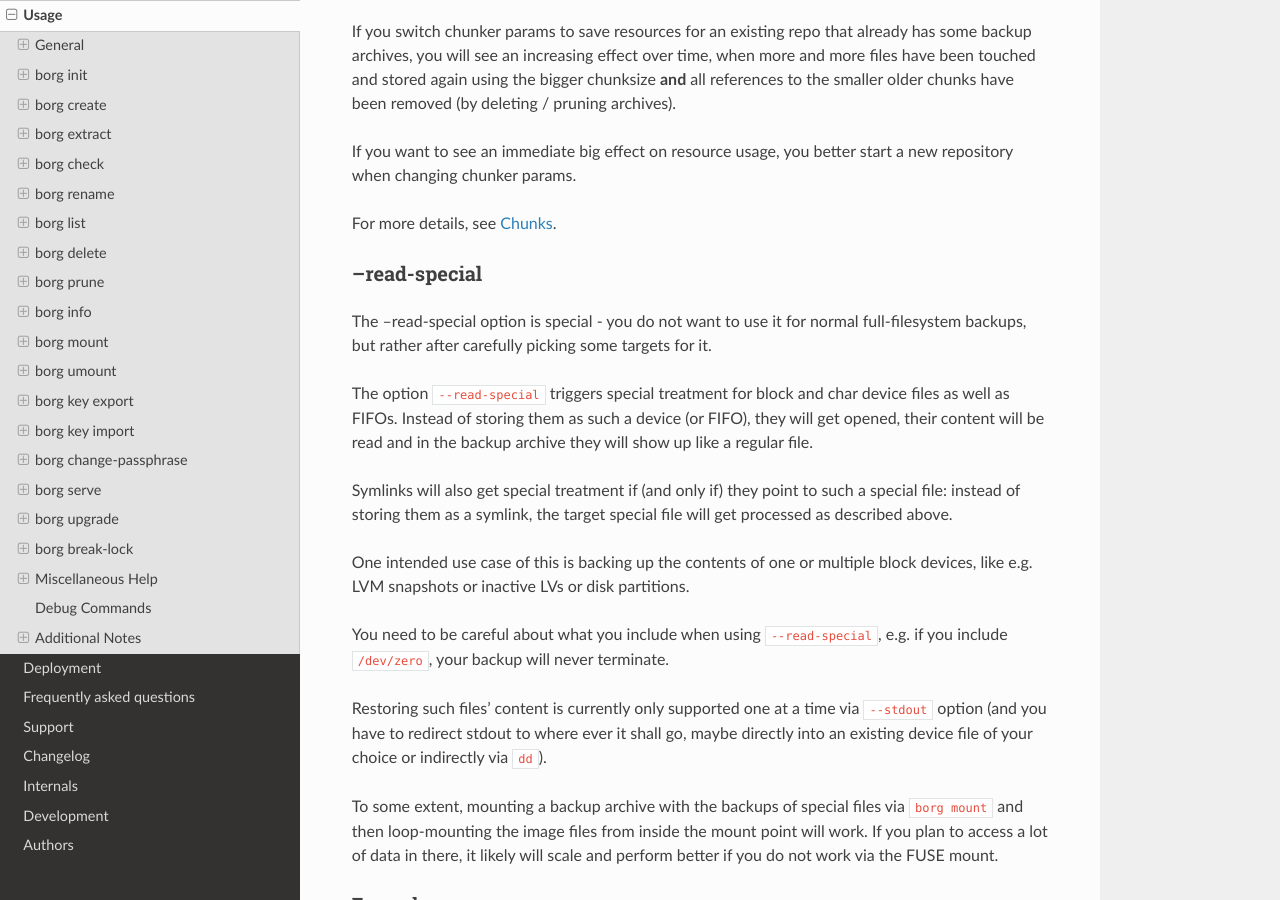
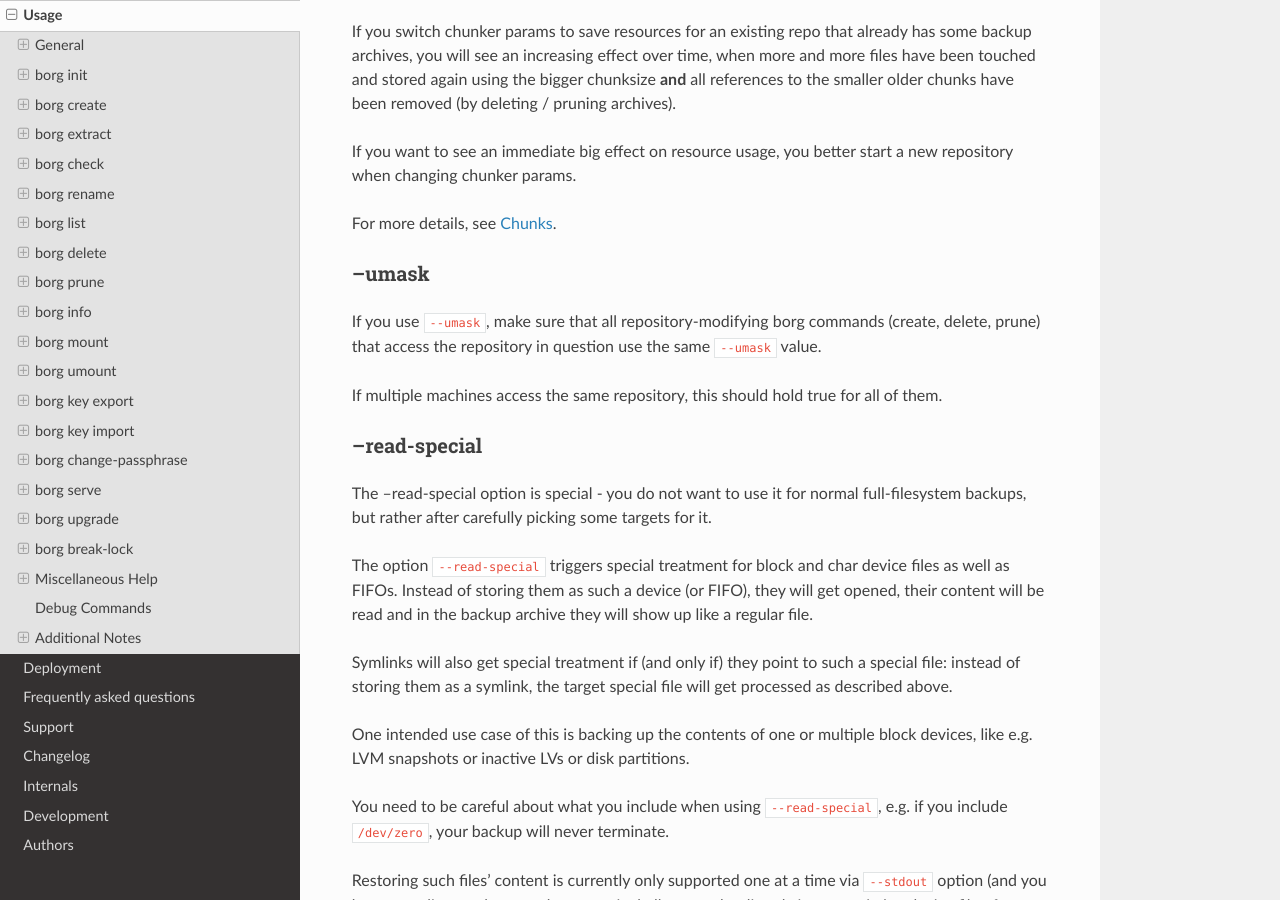
Before and after one commit to borgbackup/borg, a Sphinx documentation site: the page built from docs/usage.rst, in a window 1280 px wide and 900 px high, scrolled down 32723 px. Built offline with Sphinx 7.4.7 and the Read the Docs theme 2.0.0, drawn with Linux system fonts in a browser that asks for light colours; pages that are not in the unit, such as notebooks, are missing from menus; the version number could not be read and is left out.

Commit message:
docs: clarify --umask usage, fixes #1859

```diff
--- a/docs/usage.rst
+++ b/docs/usage.rst
@@ -746,6 +746,17 @@ a new repository when changing chunker params.
 
 For more details, see :ref:`chunker_details`.
 
+
+--umask
+~~~~~~~
+
+If you use ``--umask``, make sure that all repository-modifying borg commands
+(create, delete, prune) that access the repository in question use the same
+``--umask`` value.
+
+If multiple machines access the same repository, this should hold true for all
+of them.
+
 --read-special
 ~~~~~~~~~~~~~~
 
```
